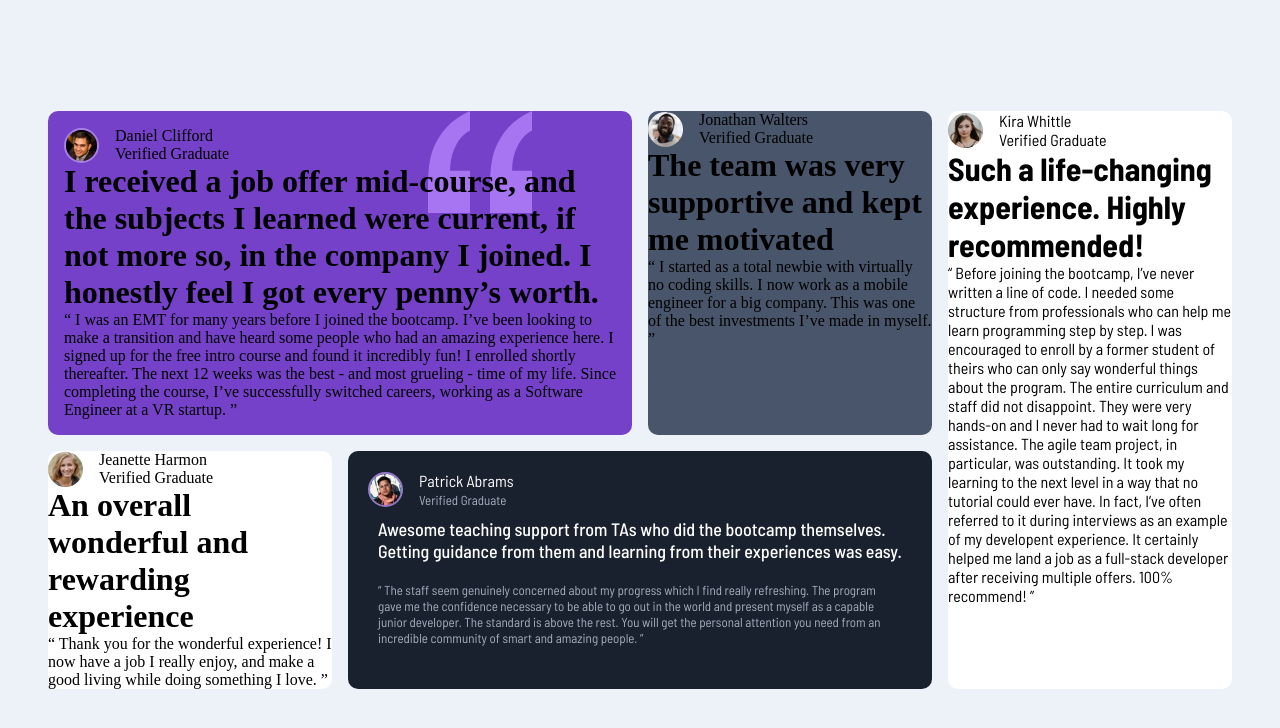
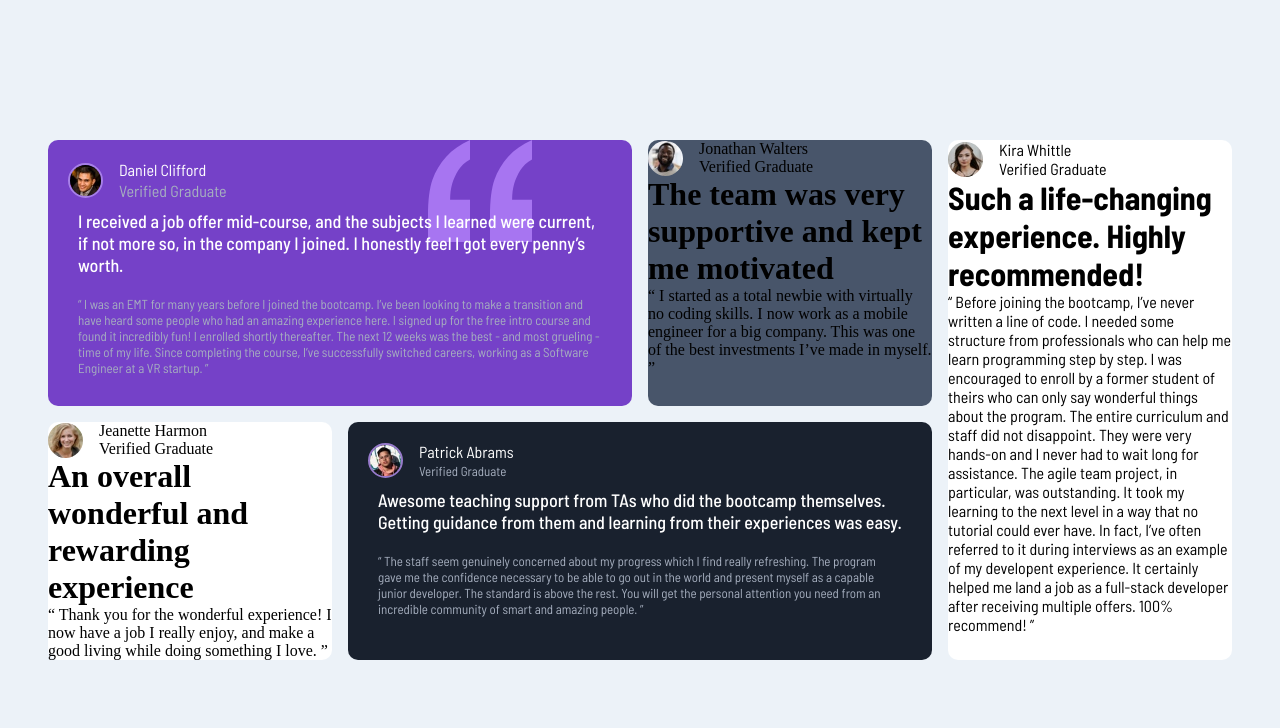
Before and after one commit to Neel-07/Testimonials-Grid-Section, a plain HTML site: page index.html in a window 1280 px wide. Drawn offline with Linux system fonts and the light colour scheme.

Commit message:
card1 done

```diff
--- a/style.css
+++ b/style.css
@@ -33,10 +33,35 @@ img{
    background-image: url('./images/bg-pattern-quotation.svg');
    background-repeat: no-repeat;
    background-position: right 100px top ;
+   color:hsl(0, 0%, 100%);
+   padding:20px;
+   font-family: "Barlow Semi Condensed", sans-serif;
 }
 
 .card1 img{
   border:2px solid hsla(263, 76%, 75%, 0.817);
+}
+
+.card1 p{
+    font-size: 13px;
+    color:hsl(218, 16%, 70%);
+    padding:10px;
+}
+
+.card1 h1{
+    padding:10px;
+    font-size: 18px;
+    font-weight: 500;
+}
+
+.card1 span:first-child{
+    color:hsl(0, 0%, 100%);
+    padding-bottom:2px;
+    font-size: 16px;
+}
+
+.card1 span:last-child{
+    color:hsl(218, 16%, 70%);
 }
 
 .card2{
```
